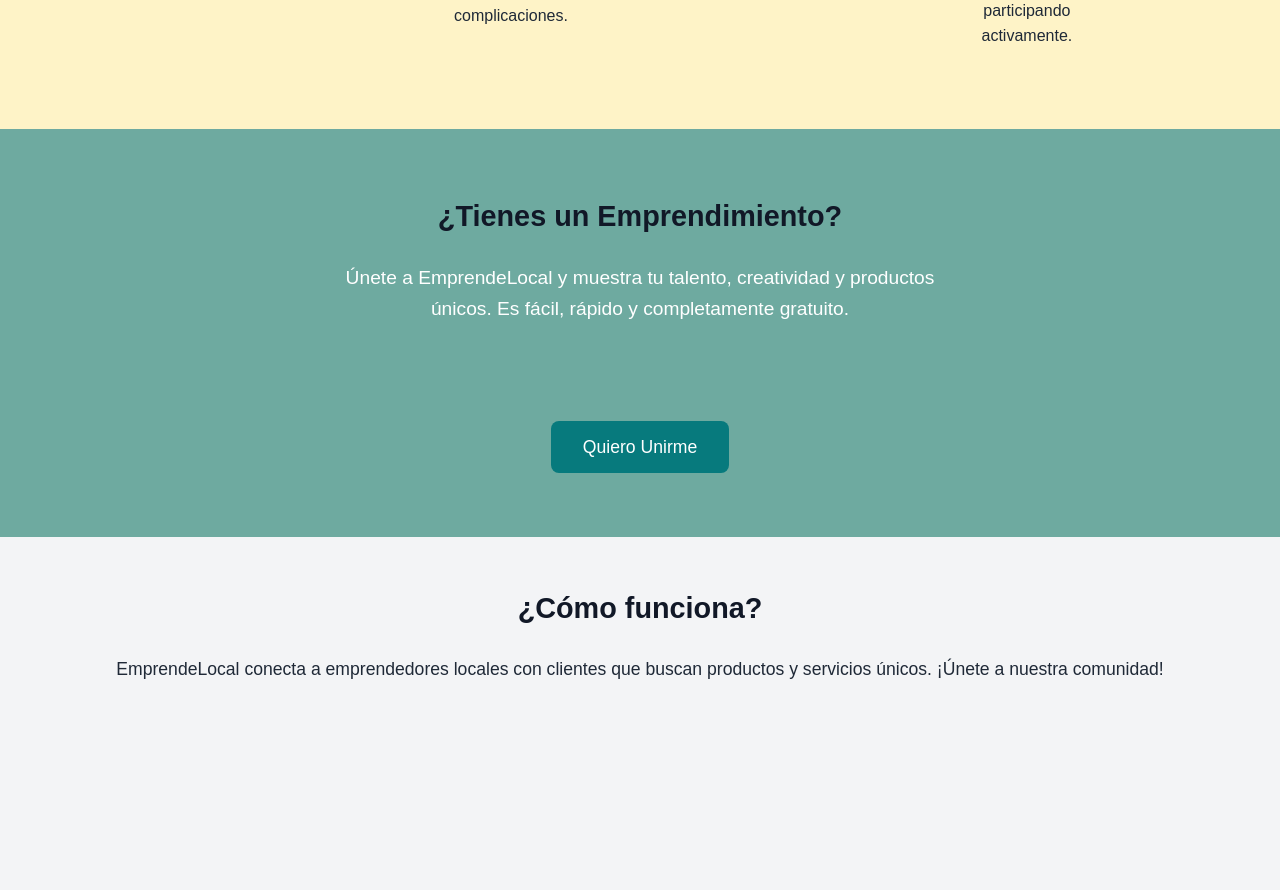
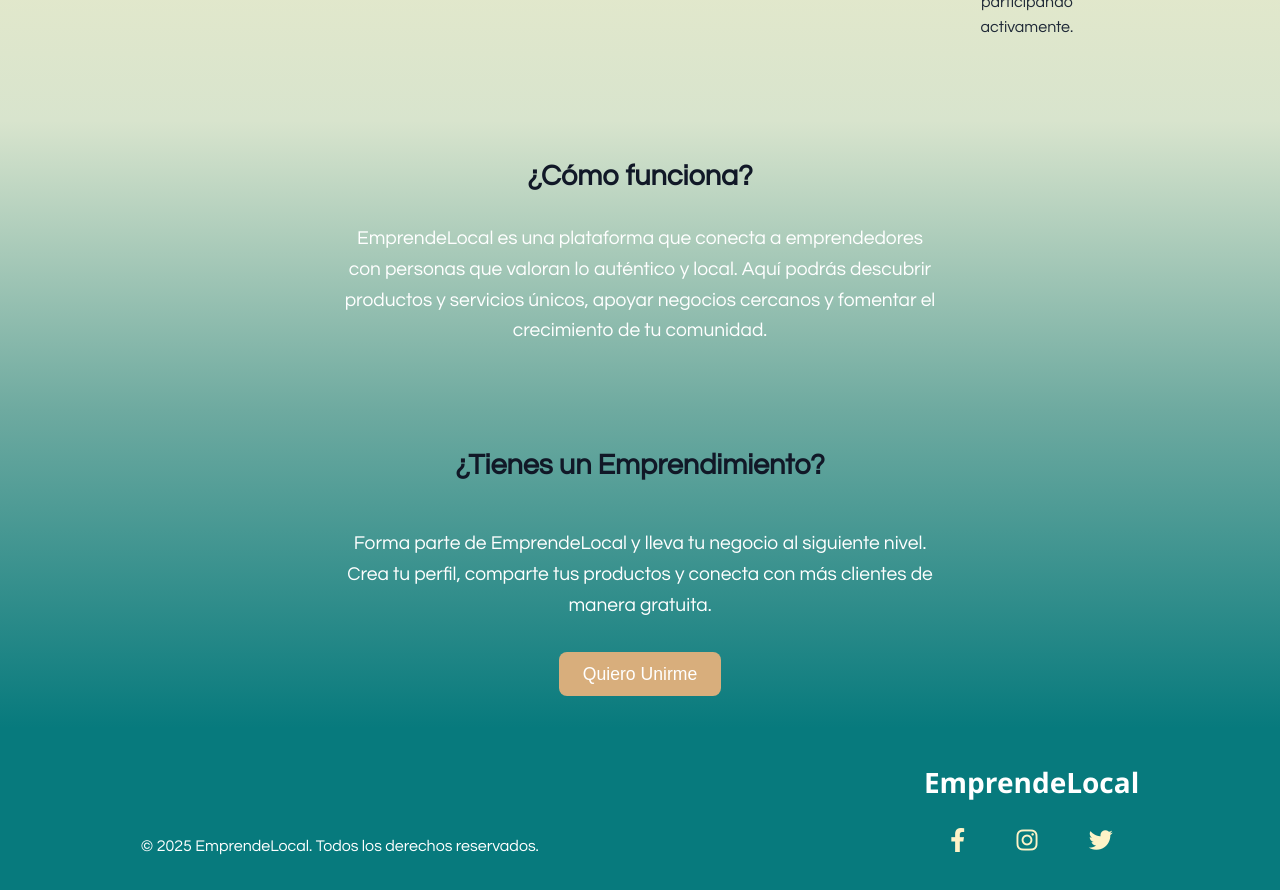
Before and after one commit to BruceGabr/ComerciaYa, a React (Vite) app: page / in a window 1280 px wide. Shown: the part 1500-2390 px from the top of the page. Before the commit the page ends 2183 px from the top, so only its background shows below. Built offline with nearby package versions, Linux system fonts and the light colour scheme.

Commit message:
seccion de como funciona y Footer agregados

```diff
--- a/index.html
+++ b/index.html
@@ -1,6 +1,5 @@
 <!doctype html>
 <html lang="en">
-
   <head>
     <meta charset="UTF-8" />
     <link rel="icon" type="image/svg+xml" href="/vite.svg" />
@@ -9,10 +8,8 @@
     <meta name="viewport" content="width=device-width, initial-scale=1.0" />
     <title>Mercado Local</title>
   </head>
-
   <body>
     <div id="root"></div>
     <script type="module" src="/src/main.jsx"></script>
   </body>
-
 </html>
--- a/src/App.jsx
+++ b/src/App.jsx
@@ -10,6 +10,7 @@ import Perfil from "./pages/Perfil";
 import NuevoProducto from "./pages/NuevoProducto";
 import Reseñas from "./pages/Reseñas";
 import Dashboard from "./pages/Dashboard";
+import Footer from "./components/Footer";
 
 function App() {
   return (
@@ -27,6 +28,7 @@ function App() {
           <Route path="/dashboard" element={<Dashboard />} />
         </Routes>
       </main>
+      <Footer/>
     </AuthProvider>
   );
 }
--- /dev/null
+++ b/src/components/Footer.css
@@ -0,0 +1,45 @@
+.footer {
+    background-color: #077A7D;
+    color: #ffffff;
+    padding: 2rem 1rem;
+    text-align: center;
+    margin-top: auto;
+}
+
+.footer__container {
+    display: flex;
+    flex-direction: column-reverse;
+    gap: 1rem;
+}
+
+@media (min-width: 768px) {
+    .footer__container {
+        flex-direction: row;
+        justify-content: space-between;
+        align-items: end;
+    }
+}
+
+.footer__social {
+    display: flex;
+    justify-content: center;
+    gap: 1.2rem;
+    font-size: 1.5rem;
+    margin: 1rem 0;
+}
+
+@media (min-width: 768px) {
+    .footer__social {
+        margin-bottom: 0;
+    }
+}
+
+.footer__social-link {
+    padding: 0 1rem;
+    color: #fef3c7;
+    transition: color 0.3s ease;
+}
+
+.footer__social-link:hover {
+    color: #ffffff;
+}
--- /dev/null
+++ b/src/components/Footer.jsx
@@ -0,0 +1,33 @@
+// src/components/Footer.jsx
+
+import React from "react";
+import "./Footer.css";
+
+const Footer = () => {
+    return (
+        <footer className="footer">
+            <div className="footer__container container">
+                <p className="footer__text">
+                    © {new Date().getFullYear()} EmprendeLocal. Todos los derechos reservados.
+                </p>
+                <div className="footer__contact">
+
+                    <a className="header__logo">EmprendeLocal</a>
+                    <div className="footer__social">
+                        <a href="https://facebook.com" target="_blank" rel="noopener noreferrer" className="footer__social-link">
+                            <i className="fab fa-facebook-f"></i>
+                        </a>
+                        <a href="https://instagram.com" target="_blank" rel="noopener noreferrer" className="footer__social-link">
+                            <i className="fab fa-instagram"></i>
+                        </a>
+                        <a href="https://twitter.com" target="_blank" rel="noopener noreferrer" className="footer__social-link">
+                            <i className="fab fa-twitter"></i>
+                        </a>
+                    </div>
+                </div>
+            </div>
+        </footer>
+    );
+};
+
+export default Footer;
--- a/src/components/Header.jsx
+++ b/src/components/Header.jsx
@@ -14,7 +14,7 @@ function Header() {
   return (
     <header className="header">
       <div className="container header__container">
-        <h1 className="header__logo">EmprendeLocal</h1>
+        <a className="header__logo">EmprendeLocal</a>
 
         {/* Ícono de menú hamburguesa (solo en móvil) */}
         <button
--- a/src/index.css
+++ b/src/index.css
@@ -1,4 +1,5 @@
 /* src/index.css */
+@import url('https://fonts.googleapis.com/css2?family=Questrial&display=swap');
 
 * {
   margin: 0;
@@ -17,6 +18,9 @@ h1,
 h2,
 h3 {
   color: #111827;
+}
+h2, h3, h4, p {
+  font-family: 'Questrial', sans-serif;
 }
 
 a {
--- a/src/pages/Home.css
+++ b/src/pages/Home.css
@@ -65,7 +65,7 @@
 .home__description {
   color: #ffffff;
   font-size: 1.2rem;
-  margin-top: 0.5rem;
+  margin: 0.5rem 0 4rem;
 }
 
 .home__cta {
@@ -77,13 +77,13 @@
   font-size: 1.1rem;
   cursor: pointer;
   margin: 0 auto;
-  margin-top: 4rem;
   border-radius: 0.5rem;
-  transition: background-color 0.3s ease;
+  transition: all 0.3s ease;
 }
 
 .home__cta:hover {
-  background-color: #06202B;
+  transform: scale(1.05);
+  background-color: #055e60;
 }
 
 /* Productos destacados section */
@@ -143,7 +143,10 @@
 
 .home__benefits {
   padding: 3rem 1rem;
-  background-color: #fef3c7;
+  background: linear-gradient(to bottom,
+  #fef3c7, #d8e4cd );
+
+
   color: #1f2937;
 }
 
@@ -175,36 +178,7 @@
   color: #077A7D;
 }
 
-/* Convocatoria */
 
-.home__join {
-  background-color: #6EAAA0;
-  color: white;
-  text-align: center;
-  padding: 4rem 1rem;
-}
-
-.home__join-text {
-  font-size: 1.2rem;
-  margin: 1rem 0 2rem;
-  max-width: 600px;
-  margin-left: auto;
-  margin-right: auto;
-}
-
-.home__cta--join {
-  background-color: #077A7D;
-  color: #ffffff;
-  padding: 0.75rem 2rem;
-  border-radius: 0.5rem;
-  text-decoration: none;
-  display: inline-block;
-  transition: background-color 0.3s ease;
-}
-
-.home__cta--join:hover {
-  background-color: #055e60;
-}
 
 /* Responsive beneficio cards */
 
@@ -238,11 +212,47 @@
 /* Sección "¿Cómo funciona?" */
 
 .home__about {
-  margin-top: 3rem;
+  background: linear-gradient(to bottom,
+  #d8e4cd, #6EAAA0 );
+  color: white;
   text-align: center;
+  padding: 2rem 1rem;
 }
 
-.home__about p {
-  font-size: 1.1rem;
-  margin-top: 0.5rem;
+.home__about-text {
+  font-size: 1.2rem;
+  margin: 1rem 0 2rem;
+  max-width: 600px;
+  margin-left: auto;
+  margin-right: auto;
 }
+
+/* Convocatoria */
+
+.home__join {
+  background: linear-gradient(to bottom,
+  #6EAAA0, #077A7D );
+  color: white;
+  text-align: center;
+  padding: 2rem 1rem;
+}
+
+.home__join-content {
+  display: flex;
+  flex-direction: column;
+}
+
+.home__join-text {
+  font-size: 1.2rem;
+  margin: 1rem 0 2rem;
+  max-width: 600px;
+  margin-left: auto;
+  margin-right: auto;
+}
+
+.home__cta-join {
+  background-color: #d8ae7c;
+}
+.home__cta-join:hover {
+  background-color: #bc9565;
+}
--- a/src/pages/Home.jsx
+++ b/src/pages/Home.jsx
@@ -19,13 +19,15 @@ const Home = () => {
             <h2 className="home__title">
               Explora la Creatividad de tu Comunidad
             </h2>
-            <p className="home__description">
+            <div className="home__description">
+              <p>
                 Conoce los mejores productos y servicios de emprendedores locales.
               </p>
-            <p className="home__description">
+              <p>
                 Descubre variedad, calidad y autenticidad en cada propuesta, y
                 apoya el crecimiento de tu comunidad con cada elección.
               </p>
+            </div>
             <Link to="/explorar" className="home__cta">
               Explorar Productos
             </Link>
@@ -97,25 +99,27 @@ const Home = () => {
       </section>
 
       {/* Sección de Convocatoria */}
-      <section className="home__join">
-        <div className="container">
-          <h3 className="home__section-title">¿Tienes un Emprendimiento?</h3>
-          <p className="home__join-text">
-            Únete a EmprendeLocal y muestra tu talento, creatividad y productos únicos. Es fácil, rápido y completamente gratuito.
+      <section className="home__about">
+        <div className="container home__about-content">
+          <h3 className="home__section-title">¿Cómo funciona?</h3>
+          <p className="home__about-text">
+            EmprendeLocal es una plataforma que conecta a emprendedores con personas que valoran lo auténtico y local. Aquí podrás descubrir productos y servicios únicos, apoyar negocios cercanos y fomentar el crecimiento de tu comunidad.
           </p>
-          <a href="/registro" className="home__cta home__cta--join">Quiero Unirme</a>
         </div>
       </section>
 
 
-      {/* Otra sección adicional, por ejemplo sobre la plataforma */}
-      <section className="home__about">
-        <h3 className="home__section-title">¿Cómo funciona?</h3>
-        <p>
-          EmprendeLocal conecta a emprendedores locales con clientes que buscan
-          productos y servicios únicos. ¡Únete a nuestra comunidad!
+
+      <section className="home__join">
+        <div className="container home__join-content">
+          <h3 className="home__section-title">¿Tienes un Emprendimiento?</h3>
+          <p className="home__join-text">
+            Forma parte de EmprendeLocal y lleva tu negocio al siguiente nivel. Crea tu perfil, comparte tus productos y conecta con más clientes de manera gratuita.
           </p>
+          <a href="/registro" className="home__cta home__cta-join">Quiero Unirme</a>
+        </div>
       </section>
+
     </div>
   );
 };
```
Lines whose indentation alone changed are shown as unchanged.
